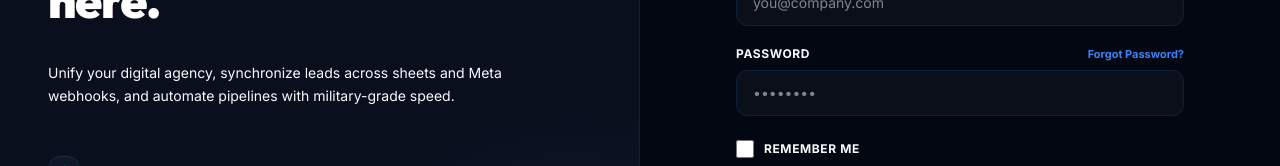
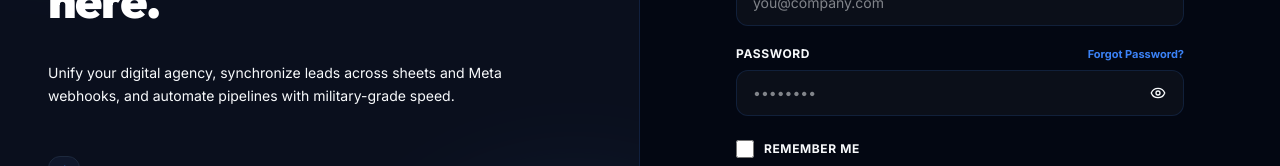
Before and after one commit to growphil40/growphil, a Next.js app: page /login in a window 1280 px wide. Shown: the part 345-511 px from the top of the page. Built offline with nearby package versions, Linux system fonts and the light colour scheme; no server answers.

Commit message:
Update page.tsx

```diff
--- a/app/(auth)/login/page.tsx
+++ b/app/(auth)/login/page.tsx
@@ -5,7 +5,7 @@ import Link from 'next/link';
 import { useAuth } from '../../../hooks/useAuth';
 import { api } from '../../../lib/api';
 import { Button } from '@/components/ui/button';
-import { ShieldCheck, Database, Zap, ArrowRight, Sun, Moon } from 'lucide-react';
+import { ShieldCheck, Database, Zap, ArrowRight, Sun, Moon, Eye, EyeOff } from 'lucide-react';
 import { useTheme } from '../../ThemeProvider';
 
 export default function LoginPage() {
@@ -14,6 +14,7 @@ export default function LoginPage() {
 
   const [email, setEmail] = useState('');
   const [password, setPassword] = useState('');
+  const [showPassword, setShowPassword] = useState(false);
   const [error, setError] = useState<string | null>(null);
   const [rememberMe, setRememberMe] = useState(false);
 
@@ -228,14 +229,24 @@ export default function LoginPage() {
                   Forgot Password?
                 </Link>
               </div>
+              <div className="relative">
                 <input
-                type="password"
+                  type={showPassword ? 'text' : 'password'}
                   value={password}
                   onChange={(e) => setPassword(e.target.value)}
-                className="w-full rounded-xl border border-border bg-card text-foreground px-4 py-3 text-sm focus:border-primary focus:outline-none transition-premium"
+                  className="w-full rounded-xl border border-border bg-card text-foreground pl-4 pr-11 py-3 text-sm focus:border-primary focus:outline-none transition-premium"
                   placeholder="••••••••"
                   disabled={loading}
                 />
+                <button
+                  type="button"
+                  onClick={() => setShowPassword(!showPassword)}
+                  className="absolute right-3.5 top-1/2 -translate-y-1/2 text-muted hover:text-foreground active:scale-95 transition-colors p-1"
+                  disabled={loading}
+                >
+                  {showPassword ? <EyeOff size={16} /> : <Eye size={16} />}
+                </button>
+              </div>
             </div>
 
             <div className="flex items-center py-1">
```
Lines whose indentation alone changed are shown as unchanged.
